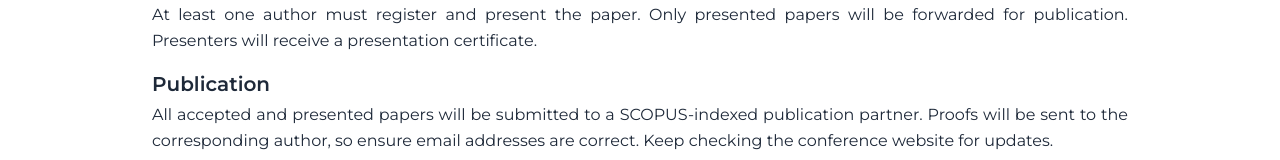
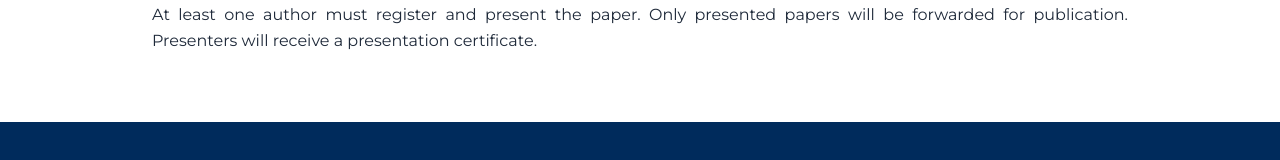
Before and after one commit to pulkitporwal/iciset, a Next.js app: page /submission/instruction in a window 1280 px wide. Shown: the part 2364-2524 px from the top of the page. Built offline with nearby package versions, Linux system fonts and the light colour scheme.

Commit message:
Publication Section Updated

```diff
--- a/app/submission/instruction/page.jsx
+++ b/app/submission/instruction/page.jsx
@@ -122,12 +122,12 @@ Intelligent Systems and Emerging Technologies (ISET-2026) invites
           forwarded for publication. Presenters will receive a presentation certificate.
         </Paragraph>
 
-        <SubHeading>Publication</SubHeading>
+        {/* <SubHeading>Publication</SubHeading>
         <Paragraph>
           All accepted and presented papers will be submitted to a SCOPUS-indexed publication
           partner. Proofs will be sent to the corresponding author, so ensure email addresses are
           correct. Keep checking the conference website for updates.
-        </Paragraph>
+        </Paragraph> */}
       </TextSection>
     </div>
   )
```
